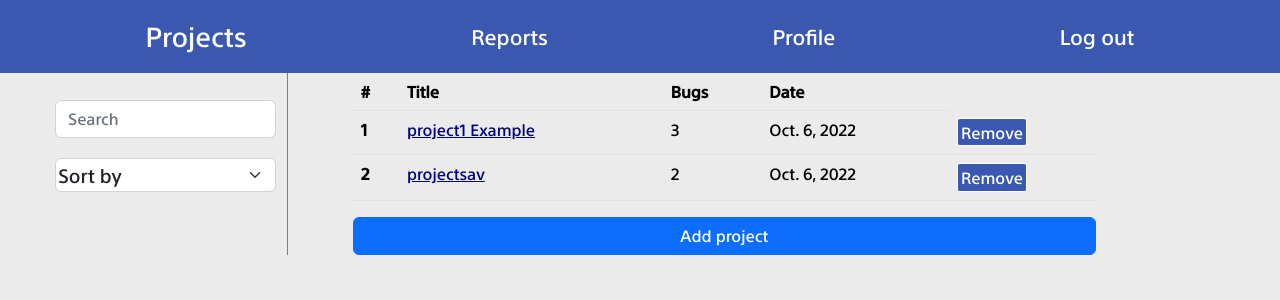
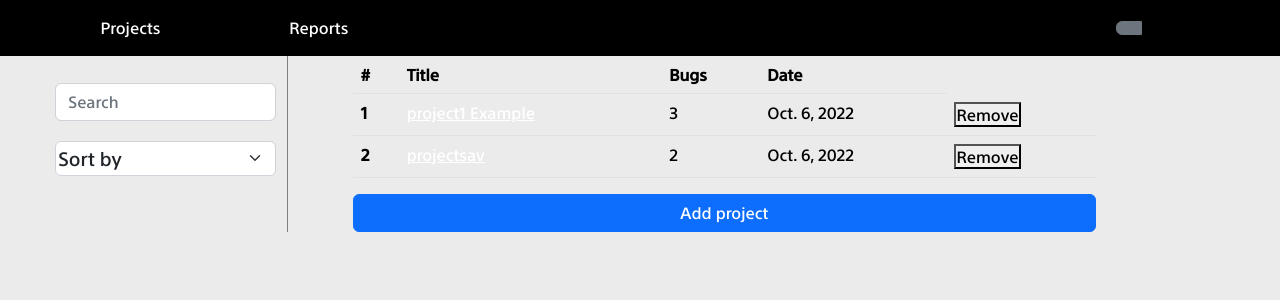
Before and after one commit to stableAhmad/django-bug-tracking-software, a Django app: page /home in a window 1280 px wide. Shown: the top 300 px of the page. Run offline with Django 4.2, Linux system fonts and the light colour scheme; data comes from the database, SQL or seed files in the repository; both versions use the stored data as it was after the commit; some libraries are stand-ins or nearby versions; some web fonts are replaced.

Commit message:
design changes

```diff
--- a/bug_tracking_system/static/JS/home-js.js
+++ b/bug_tracking_system/static/JS/home-js.js
@@ -1,5 +1,5 @@
 var element = document.getElementById("navbarTogglerDemo01");
-  element.style.fontSize ="100%"
+  //element.style.fontSize ="100%"
 
  element = document.getElementById("go_projects");
-  element.style.fontSize ="130%"
+  //element.style.fontSize ="130%"
--- a/bug_tracking_system/static/base.css
+++ b/bug_tracking_system/static/base.css
@@ -3,6 +3,12 @@
 {
 	font-family: sst;
 	src: url(Fonts/SSTMedium.ttf) format('truetype');
+}
+
+@font-face
+{
+	font-family: sstlight;
+	src: url(Fonts/SSTLight.ttf) format('truetype');
 }
 
 *
@@ -16,34 +22,47 @@
 
 .navbar , .container-fluid
 {
-	background-color: #3A58AF !important;
+	background-color: black !important;
 
 }
 
-.a_color
+.user-container
 {
-	color: #000080 !important;
+	padding: 0 10% 0 0;
+
+
 }
 
-.testtest
-{background-color: green;}
+
+.dropdown-menu
+{
+	background-color: #2B2B2B;
+	border-radius: 0;
+	padding: 15%;
+	font-size: 90%;
+}
+
+.font_light
+{
+	font-family: sstlight !important;
+}
+
+
+#left_section
+{
+	width: 30%;
+}
+
+
 .navbar-nav
 {
-	font-size: 130%;
-	width: 80%;
+	font-size: 100%;
+	font-weight: 400;
+	width: 100%;
 	display: flex;
 	margin: auto;
 	justify-content: space-between;
 	align-items: center;
-}
-
-button
-{
-	color: white !important;
-	background-color: #3A58AF;
-	border: solid white 1px;
-	padding: 2%;
-	border-radius: 5%;
 }
 
 a
@@ -51,3 +70,14 @@ a
 	color: white !important;
 	cursor: pointer;
 }
+
+a:hover
+{
+	color: #007aff !important;
+
+}
+
+p
+{
+	color: white;
+}
--- a/bug_tracking_system/static/home.css
+++ b/bug_tracking_system/static/home.css
@@ -1,12 +1,7 @@
-
-
-
 *
 {
 	margin: 0;
 	padding: 0;
-	font-family: 'Merriweather Sans', sans-serif;
-	font-family: 'Montserrat', sans-serif;
 	color: black;
 }
 
--- a/bug_tracking_system/templates/base.html
+++ b/bug_tracking_system/templates/base.html
@@ -20,20 +20,33 @@
 			</button>
 			<div class="collapse navbar-collapse" id="navbarTogglerDemo01">
 
-      <ul class="navbar-nav me-auto mb-2 mb-lg-0">
+				<ul class="navbar-nav me-auto mb-2 mb-lg-0 ">
+
+
+					<div id="left_section" class="d-flex justify-content-around align-items-center mx-4">
 						<li class="nav-item">
 							<a href="{% url 'home' %}" id="go_projects" class="nav-link active">Projects</a>
 						</li>
 						<li class="nav-item">
 							<a href="{% url 'reports' %}" class="nav-link">Reports</a>
 						</li>
-        <li class="nav-item">
-          <a class="nav-link ">Profile</a>
-        </li>
+					</div>
 
-         <li class="nav-item">
+
+					<div class="btn-group user-container" >
+						<button class="btn btn-secondary user_avatar" type="button" id="dropdownMenuButton" data-bs-toggle="dropdown" aria-expanded="false">
+							{{ user.username }}
+						</button>
+						<ul class="dropdown-menu" aria-labelledby="dropdownMenuButton">
+							<div class="font_light" id="user_figs">
+								<p>you did this and that</p>
+							</div>
+							<li class="nav-item font_light">
 								<a href="{% url 'logout' %}" class="nav-link ">Log out</a>
 							</li>
+						</ul>
+					</div>
+
 				</ul>
 
 			</div>
--- a/bug_tracking_system/user/User_forms/Signup_form.py
+++ b/bug_tracking_system/user/User_forms/Signup_form.py
@@ -8,6 +8,7 @@ from django.contrib.auth.models import User
 
 
 class Signup_form(UserCreationForm):
+
     def __init__(self, *args, **kwargs):
         super(Signup_form, self).__init__(*args, **kwargs)
         for visible in self.visible_fields():
```
Also changed, not shown: bug_tracking_system/static/sign.css (+35 -12 lines), bug_tracking_system/templates/password_reset.html (+8 -11 lines), bug_tracking_system/templates/password_reset_confirm.html (+13 -3 lines), bug_tracking_system/templates/signin.html (+8 -8 lines), bug_tracking_system/templates/signup.html (+11 -4 lines), bug_tracking_system/db.sqlite3, bug_tracking_system/static/Fonts/boldcondensed.TTF (renamed from bug_tracking_system/static/Fonts/SSTBoldCn.TTF). Lines whose indentation alone changed are shown as unchanged.
